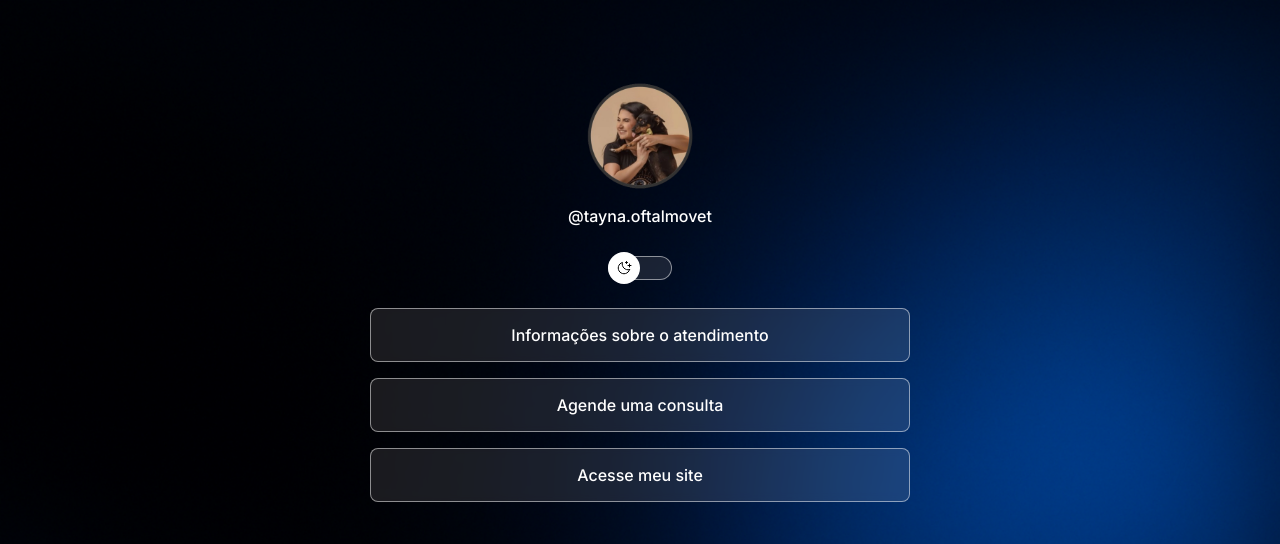
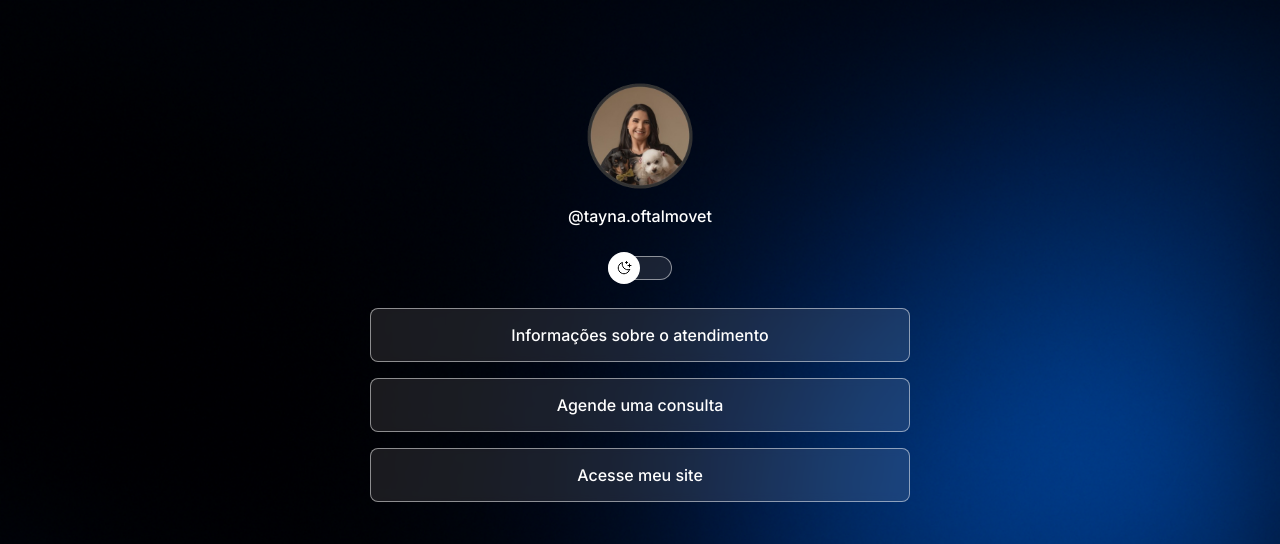
Before and after one commit to fernandalamas/DevLinks, a website: page index.html in a window 1280 px wide. Shown: the top 544 px of the page. Drawn offline with nearby package versions, Linux system fonts and the light colour scheme.

Commit message:
change buttons and profile pics

```diff
--- a/index.html
+++ b/index.html
@@ -6,7 +6,7 @@
     <link href="https://fonts.googleapis.com/css2?family=Inter:ital,opsz,wght@0,14..32,100..900;1,14..32,100..900&display=swap" rel="stylesheet">
     <meta charset="UTF-8">
     <meta name="viewport" content="width=device-width, initial-scale=1.0">
-    <title>Projeto</title>
+    <title>Tayna Teixeira - Oftamologia Veterinária</title>
     <link rel="stylesheet" href="./style.css">
 </head>
 <body>
@@ -14,7 +14,7 @@
     <div id ="container">
         <div id="profile">
             <img
-            src="./assets/profile-dark.png"
+            src="./assets/avatar-dark.png"
             alt="Foto de Tayna segurando seus dois cachorros: um poodle e um cachorro preto."
             />
             <p>@tayna.oftalmovet</p>
```
Also changed, not shown: assets/avatar-dark.png (added), assets/avatar-light.png (added), assets/profilelight.png (deleted).
